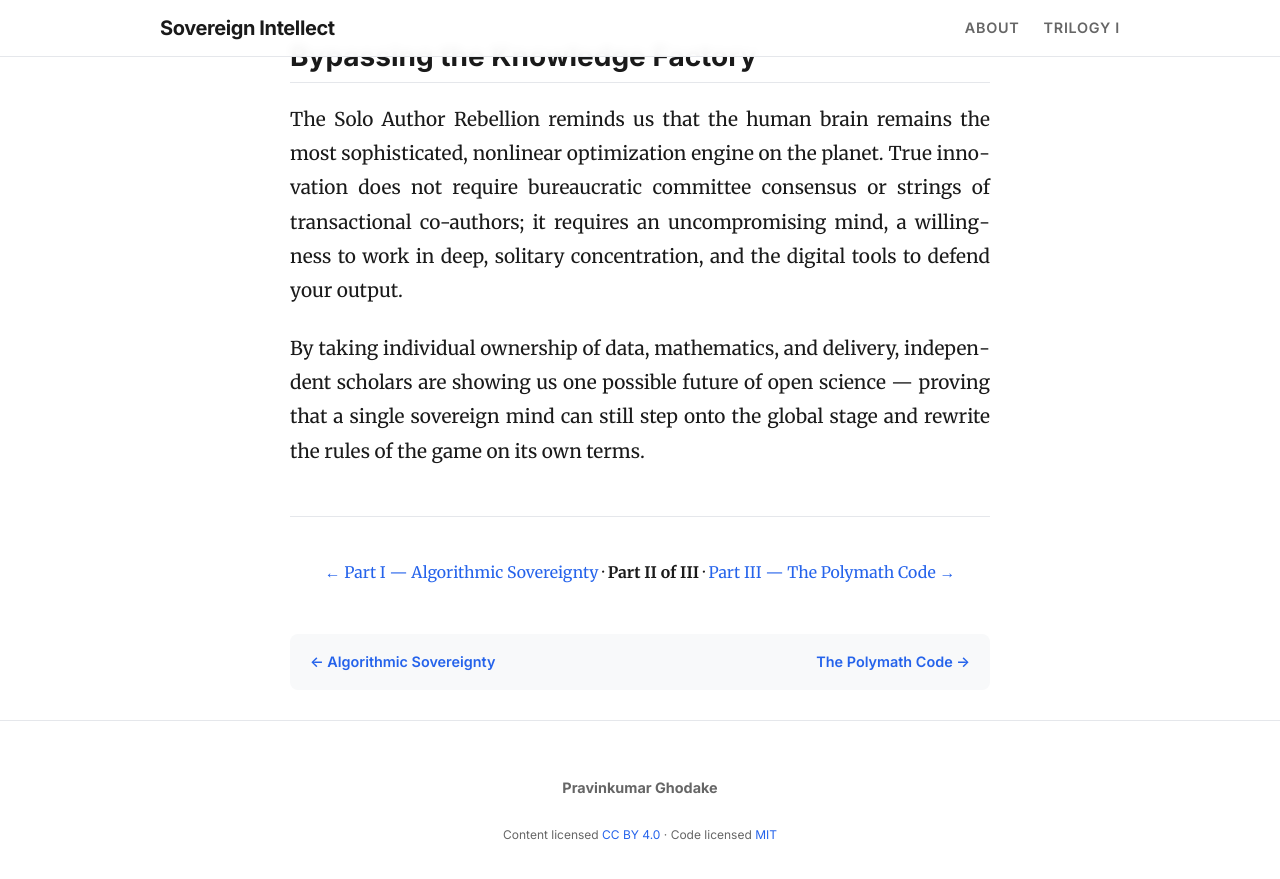
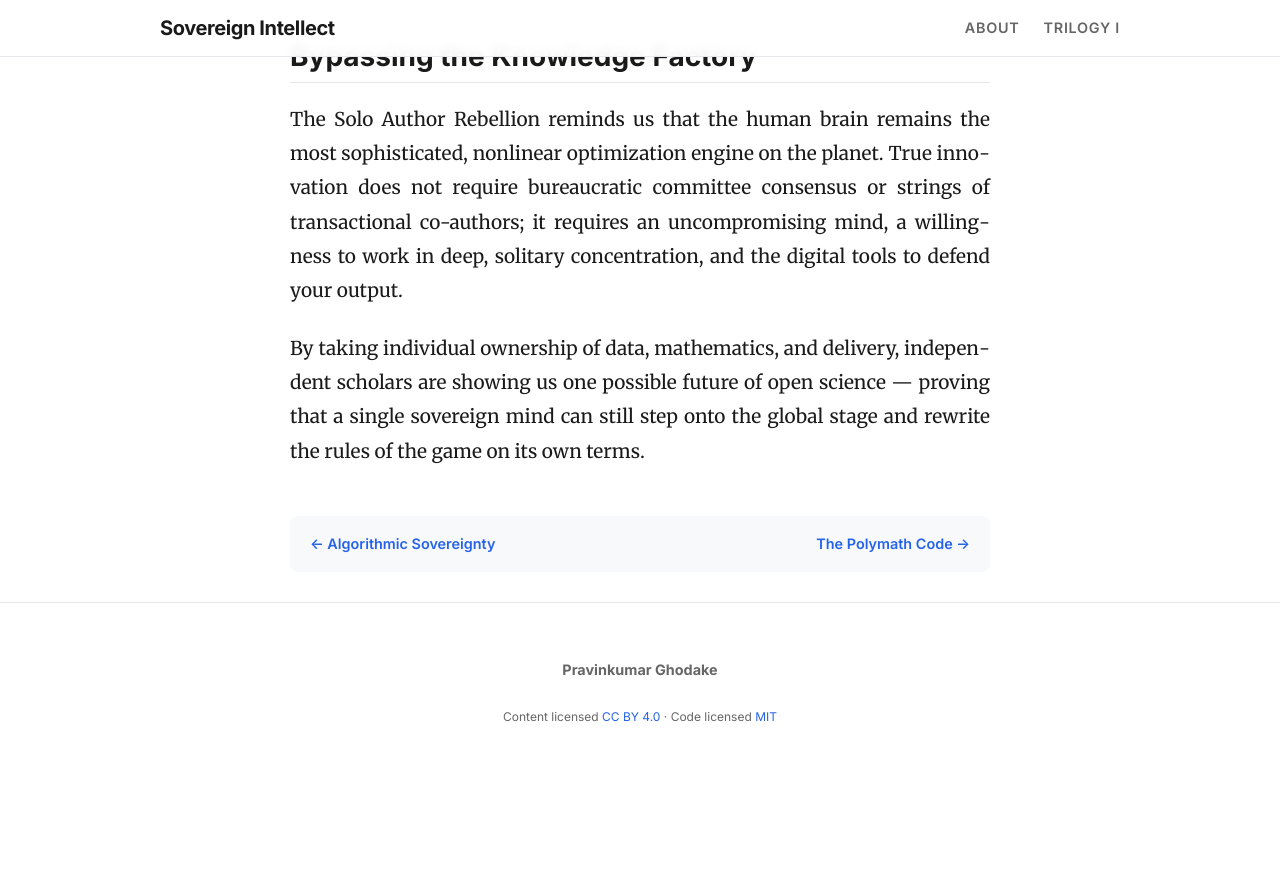
Before and after one commit to pravinkumar-ghodake/sovereign-intellect-blog, a Jekyll site: the page built from _posts/2026-11-08-solo-author-rebellion.md, in a window 1280 px wide and 900 px high, scrolled down 4012 px. Shown: the top 879 px of the window. Built offline with Jekyll 4.4.1, drawn with Linux system fonts in a browser that asks for light colours; after the commit the page ends 4794 px from its top, so only the background shows below that.

Commit message:
Update 2026-11-08-solo-author-rebellion.md

```diff
--- a/_posts/2026-11-08-solo-author-rebellion.md
+++ b/_posts/2026-11-08-solo-author-rebellion.md
@@ -62,13 +62,3 @@ The Solo Author Rebellion reminds us that the human brain remains the most sophi
 By taking individual ownership of data, mathematics, and delivery, independent scholars are showing us one possible future of open science — proving that a single sovereign mind can still step onto the global stage and rewrite the rules of the game on its own terms.
 
 </div>
-
-<div align="center" style="margin-top: 3rem; padding-top: 2rem; border-top: 1px solid var(--border-color);">
-  <sub>
-    <a href="{% post_url 2026-10-29-algorithmic-sovereignty %}">← Part I — Algorithmic Sovereignty</a>
-    ·
-    <strong>Part II of III</strong>
-    ·
-    <a href="{% post_url 2026-11-15-polymath-code %}">Part III — The Polymath Code →</a>
-  </sub>
-</div>
```
